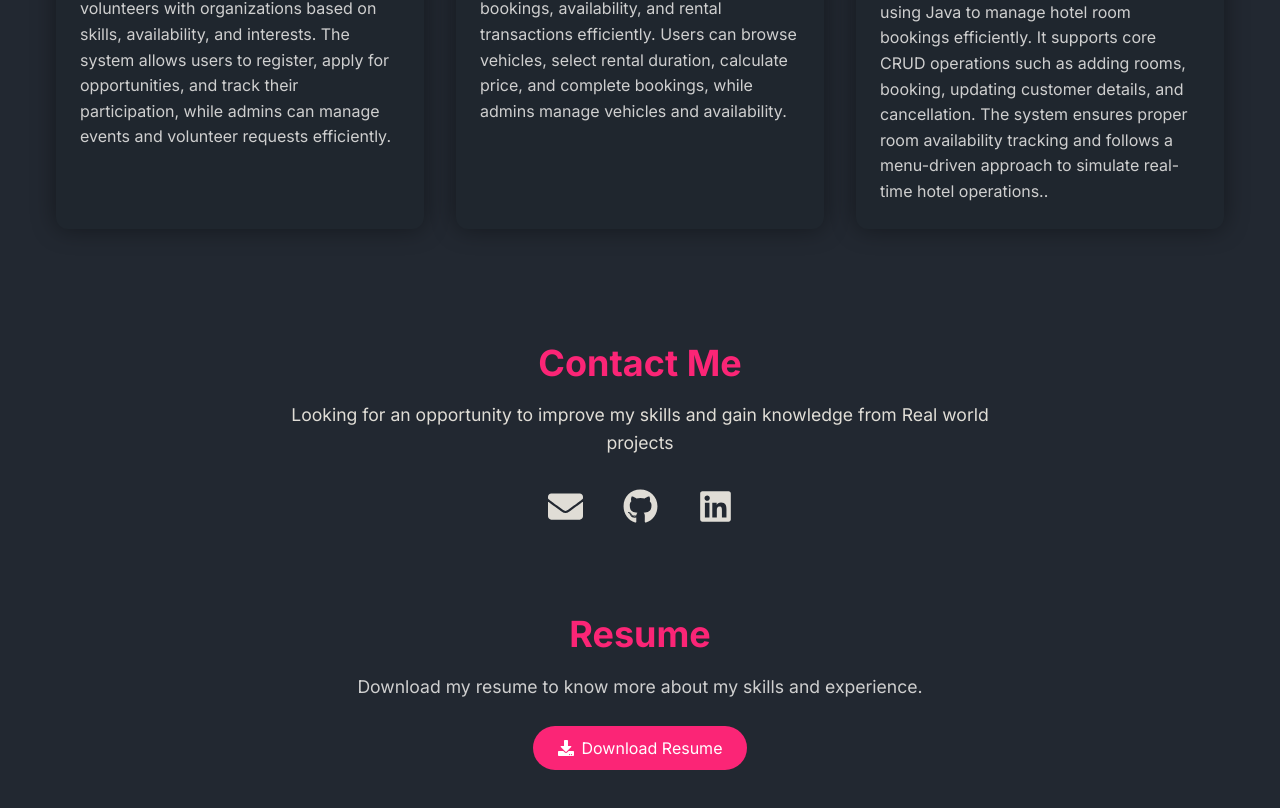
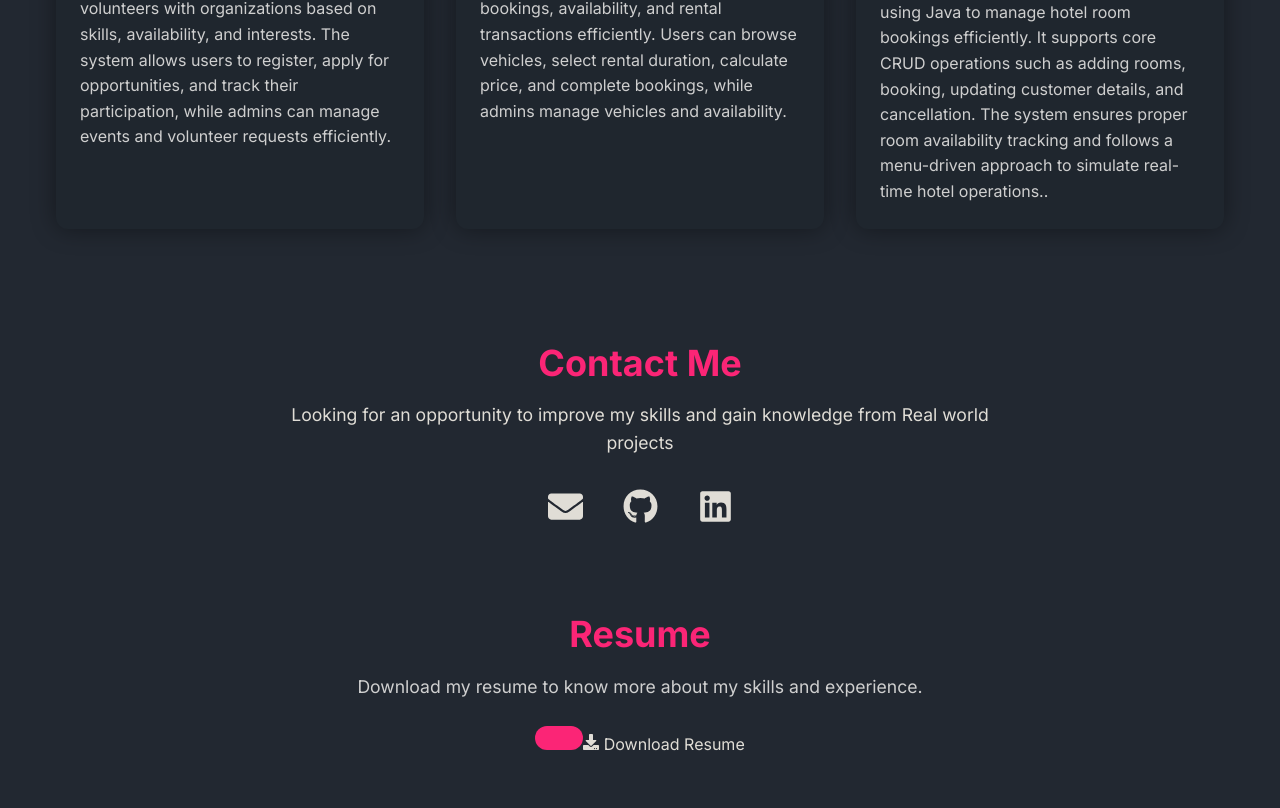
Before and after one commit to Vasan2503-code/my-portfolio, a React (Vite) app in the folder personal-portfolio/: page / in a window 1280 px wide. Shown: the part 1349-2157 px from the top of the page. Built offline with nearby package versions, Linux system fonts and the light colour scheme.

Commit message:
Final Push of resume

```diff
--- a/personal-portfolio/src/Components/Resume.jsx
+++ b/personal-portfolio/src/Components/Resume.jsx
@@ -13,9 +13,21 @@ function Resume() {
       <h2>Resume</h2>
       <p>Download my resume to know more about my skills and experience.</p>
 
-      <a href="/resume.pdf"  target="_blank" rel="noopener noreferrer" className="resume-btn">
+      <a
+    href="/resume.pdf"
+    target="_blank"
+    rel="noopener noreferrer"
+    style={{
+      padding: "12px 24px",
+      background: "#fb2576",
+      color: "#fff",
+      borderRadius: "30px",
+      textDecoration: "none",
+      display: "inline-block"
+    }}
+  >
+  </a>
         <FaDownload /> Download Resume
-      </a>
     </motion.div>
   );
 }
```
